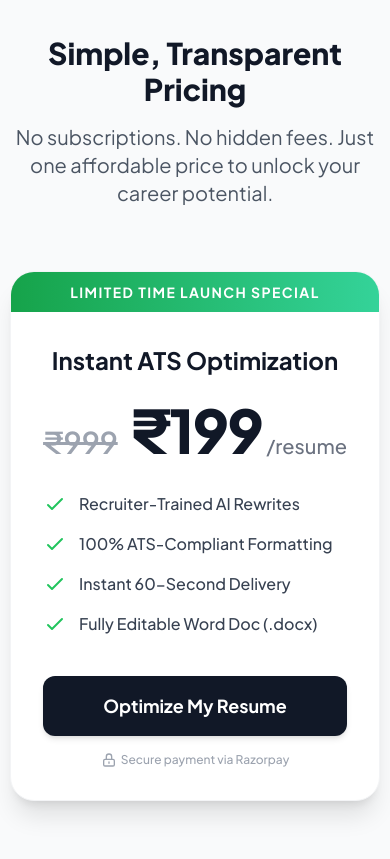
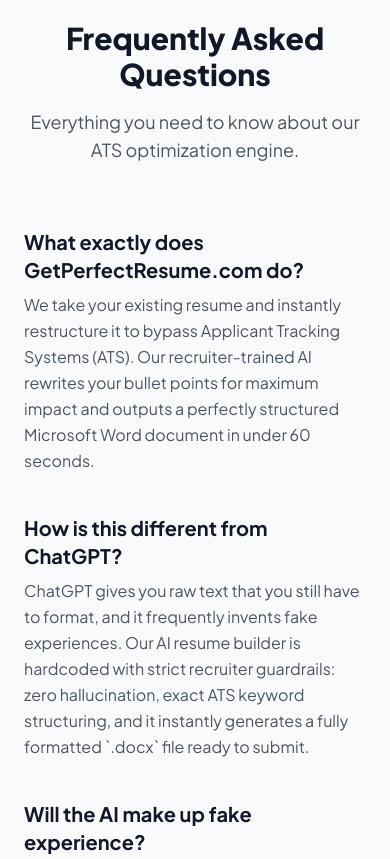
Before and after one commit to pasiharendra-dot/orbit-tool, a website: page public/index.html in a window 390 px wide. Shown: the part 4860-5719 px from the top of the page. Drawn offline with nearby package versions, Linux system fonts and the light colour scheme.

Commit message:
Update index.html

```diff
--- a/public/index.html
+++ b/public/index.html
@@ -76,7 +76,6 @@
         <!-- Desktop Menu (Hidden on mobile) -->
         <ul class="hidden md:flex space-x-8 items-center">
             <li><a href="/" class="text-gray-800 hover:text-green-600 font-medium transition-colors">Home</a></li>
-            <li><a href="/#pricing" class="text-gray-800 hover:text-green-600 font-medium transition-colors">Pricing</a></li>
             <li><a href="/blog" class="text-gray-800 hover:text-green-600 font-medium transition-colors">Blog</a></li>
             <li><a href="/#faq" class="text-gray-800 hover:text-green-600 font-medium transition-colors">FAQ</a></li>
 
@@ -100,14 +99,13 @@
     <div id="mobile-menu" class="hidden md:hidden absolute top-full left-0 w-full bg-white border-t border-b shadow-lg pb-4 pt-2 px-6 z-50">
         <ul class="flex flex-col space-y-4">
             <li><a href="/" class="block text-gray-800 hover:text-green-600 font-medium text-lg">Home</a></li>
-            <li><a href="/#pricing" class="block text-gray-800 hover:text-green-600 font-medium text-lg">Pricing</a></li>
             <li><a href="/blog" class="block text-gray-800 hover:text-green-600 font-medium text-lg">Blog</a></li>
             <li><a href="/#faq" class="block text-gray-800 hover:text-green-600 font-medium text-lg">FAQ</a></li>
 
             <!-- LOGIN BUTTON (MOBILE) -->
             <li class="pt-3 mt-2 border-t border-gray-100">
                 <button onclick="openLoginModal()" class="w-full bg-[#0F3B68] hover:bg-blue-900 text-white font-bold py-3.5 rounded-xl shadow-md transition-colors text-lg tracking-wide">
-                    Login to Workspace
+                    Login to Resume Builder Dashboard
                 </button>
             </li>
         </ul>
@@ -365,13 +363,13 @@
                 <div class="h-64 md:h-72 w-full"></div>
             </div>
 
-            <!-- NEW OVERLAY: Candidate Workspace Card -->
+            <!-- NEW OVERLAY: Resume Builder Dashboard Card -->
             <div class="absolute inset-0 flex flex-col items-center justify-center bg-white/40 backdrop-blur-sm p-4 z-10 rounded-lg">
 
                 <div class="bg-white rounded-2xl shadow-2xl border border-gray-200 p-6 md:p-8 flex flex-col relative overflow-hidden max-w-md w-full transform transition-all hover:scale-[1.02]">
                     <div class="absolute top-0 right-0 bg-blue-100 text-[#0F3B68] text-[10px] md:text-xs font-bold px-3 py-1.5 rounded-bl-lg">FREE ACCESS</div>
 
-                    <h4 class="text-xl md:text-2xl font-bold text-gray-900 mb-2 mt-2">Candidate Workspace</h4>
+                    <h4 class="text-xl md:text-2xl font-bold text-gray-900 mb-2 mt-2">Resume Builder Dashboard</h4>
                     <p class="text-gray-600 mb-5 text-xs md:text-sm">Create your free account to unlock your parsed data, switch resume templates, and access the live editor.</p>
 
                     <ul class="text-sm text-gray-600 text-left space-y-3 mb-6 flex-grow">
@@ -540,63 +538,6 @@
         </div>
     </div>
 </section>
-        <!-- Pricing Section -->
-<section id="pricing" class="py-24 bg-gray-50 relative">
-    <div class="max-w-4xl mx-auto px-6 relative z-10">
-        <div class="text-center mb-16">
-            <h2 class="text-3xl md:text-5xl font-extrabold text-gray-900 mb-4">Simple, Transparent Pricing</h2>
-            <p class="text-xl text-gray-600">No subscriptions. No hidden fees. Just one affordable price to unlock your career potential.</p>
-        </div>
-
-        <!-- Single Pricing Card -->
-        <div class="max-w-md mx-auto bg-white rounded-3xl shadow-xl border border-gray-100 overflow-hidden transform hover:-translate-y-1 transition-transform duration-300">
-            <!-- Badge -->
-            <div class="bg-gradient-to-r from-green-600 to-emerald-400 text-center py-2">
-                <span class="text-white font-bold text-sm uppercase tracking-widest">Limited Time Launch Special</span>
-            </div>
-
-            <div class="p-8 sm:p-10 text-center">
-                <h3 class="text-2xl font-bold text-gray-900 mb-2">Instant ATS Optimization</h3>
-
-                <!-- Pricing Anchor -->
-                <div class="mt-6 flex justify-center items-baseline text-gray-900 mb-8">
-                    <span class="text-3xl font-semibold text-gray-400 line-through mr-3">₹999</span>
-                    <span class="text-6xl font-extrabold tracking-tight">₹199</span>
-                    <span class="text-xl font-medium text-gray-500 ml-1">/resume</span>
-                </div>
-
-                <!-- Feature Checklist -->
-                <ul class="text-left space-y-4 mb-10">
-                    <li class="flex items-start">
-                        <svg class="h-6 w-6 text-green-500 mr-3 flex-shrink-0" fill="none" stroke="currentColor" viewBox="0 0 24 24"><path stroke-linecap="round" stroke-linejoin="round" stroke-width="2" d="M5 13l4 4L19 7"></path></svg>
-                        <span class="text-gray-700 font-medium">Recruiter-Trained AI Rewrites</span>
-                    </li>
-                    <li class="flex items-start">
-                        <svg class="h-6 w-6 text-green-500 mr-3 flex-shrink-0" fill="none" stroke="currentColor" viewBox="0 0 24 24"><path stroke-linecap="round" stroke-linejoin="round" stroke-width="2" d="M5 13l4 4L19 7"></path></svg>
-                        <span class="text-gray-700 font-medium">100% ATS-Compliant Formatting</span>
-                    </li>
-                    <li class="flex items-start">
-                        <svg class="h-6 w-6 text-green-500 mr-3 flex-shrink-0" fill="none" stroke="currentColor" viewBox="0 0 24 24"><path stroke-linecap="round" stroke-linejoin="round" stroke-width="2" d="M5 13l4 4L19 7"></path></svg>
-                        <span class="text-gray-700 font-medium">Instant 60-Second Delivery</span>
-                    </li>
-                    <li class="flex items-start">
-                        <svg class="h-6 w-6 text-green-500 mr-3 flex-shrink-0" fill="none" stroke="currentColor" viewBox="0 0 24 24"><path stroke-linecap="round" stroke-linejoin="round" stroke-width="2" d="M5 13l4 4L19 7"></path></svg>
-                        <span class="text-gray-700 font-medium">Fully Editable Word Doc (.docx)</span>
-                    </li>
-                </ul>
-
-                <!-- CTA Button -->
-                <button onclick="document.getElementById('upload-section').scrollIntoView({behavior: 'smooth'})" class="w-full block bg-gray-900 hover:bg-green-600 text-white font-bold text-lg py-4 rounded-xl shadow-md transition-colors duration-300">
-                    Optimize My Resume
-                </button>
-                <p class="text-xs text-gray-400 mt-4 font-medium flex items-center justify-center">
-                    <svg class="w-4 h-4 mr-1" fill="none" stroke="currentColor" viewBox="0 0 24 24"><path stroke-linecap="round" stroke-linejoin="round" stroke-width="2" d="M12 15v2m-6 4h12a2 2 0 002-2v-6a2 2 0 00-2-2H6a2 2 0 00-2 2v6a2 2 0 002 2zm10-10V7a4 4 0 00-8 0v4h8z"></path></svg>
-                    Secure payment via Razorpay
-                </p>
-            </div>
-        </div>
-    </div>
-</section>
         <!-- FAQ Section -->
 <section id="faq" class="py-20 bg-gray-50 border-t border-gray-200">
     <div class="max-w-5xl mx-auto px-6">
@@ -679,7 +620,7 @@
         <button onclick="closeLoginModal()" class="absolute top-4 right-4 text-gray-400 hover:text-gray-700 font-bold text-xl">✕</button>
 
         <h3 class="text-2xl font-extrabold text-[#0F3B68] mb-1">Welcome Back</h3>
-        <p class="text-sm text-gray-600 mb-6">Log in to access your workspace.</p>
+        <p class="text-sm text-gray-600 mb-6">Log in to access your Resume Builder Dashboard.</p>
 
         <!-- Google Login Button -->
         <button onclick="loginWithGoogle()" class="w-full py-3 mb-4 bg-white border border-gray-300 hover:bg-gray-50 text-gray-700 font-bold rounded-xl shadow-sm transition flex items-center justify-center gap-3 text-sm">
```
